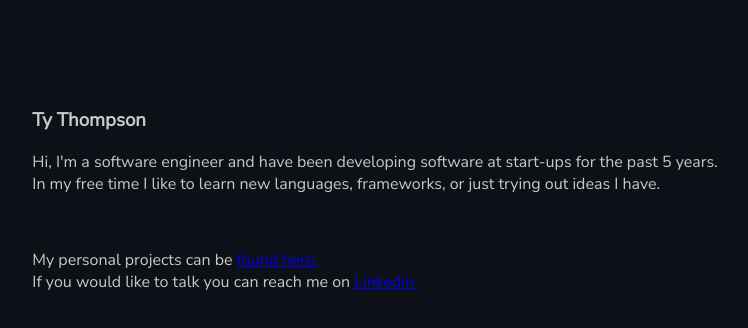
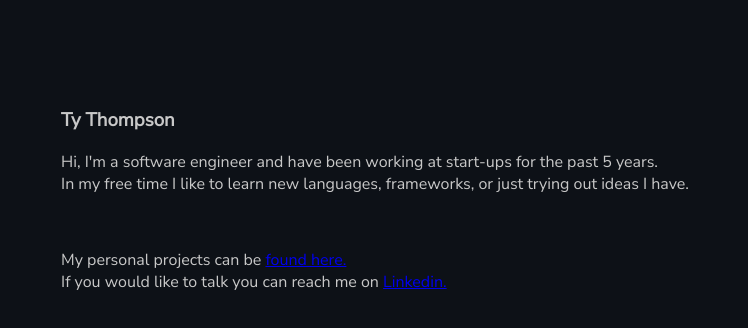
Before and after one commit to TyThompson213/TyThompson213.github.io, a plain HTML site: page index.html in a window 1280 px wide. Shown: the whole page, without its empty margins (265-1013 px from the left). Drawn offline with Linux system fonts and the light colour scheme.

Commit message:
changing about me

```diff
--- a/index.html
+++ b/index.html
@@ -10,7 +10,7 @@
 <body>
     <div class="content">
         <h3>Ty Thompson</h3>
-        <p>Hi, I'm a software engineer and have been developing software at start-ups for the past 5 years.<br />
+        <p>Hi, I'm a software engineer and have been working at start-ups for the past 5 years.<br />
         In my free time I like to learn new languages, frameworks, or just trying out ideas I have.
         </p>
         <br />
```
